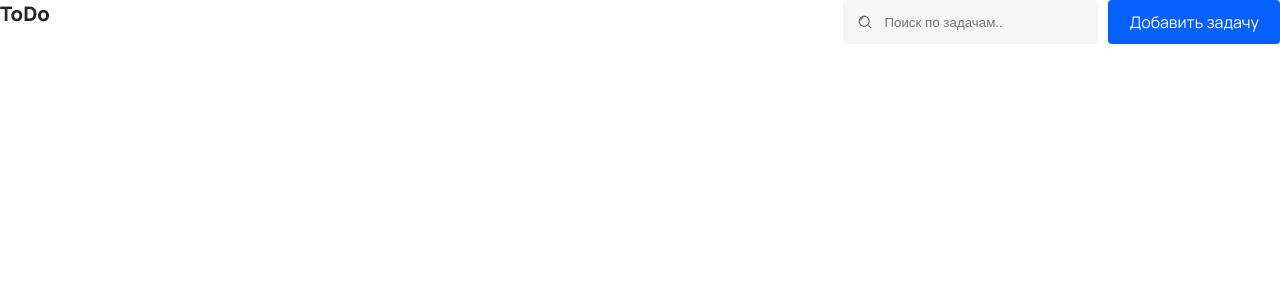
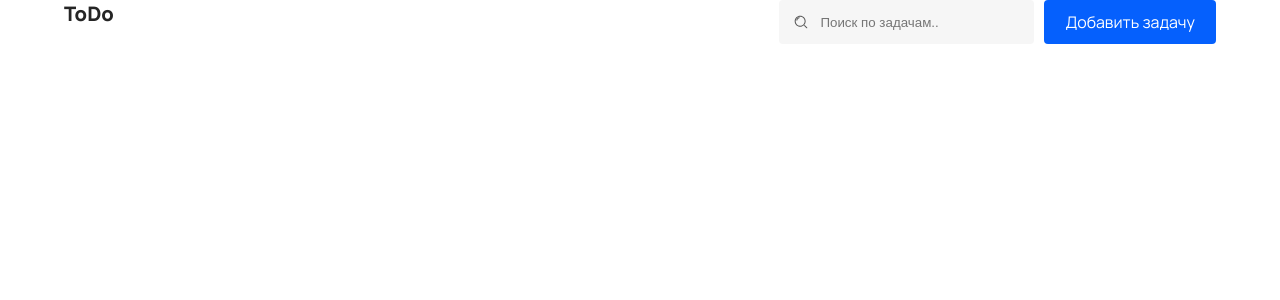
Before and after one commit to gartonot/todo-list-vue-3-ts, a Vue app: page / in a window 1280 px wide. Shown: the top 300 px of the page. Built offline with nearby package versions, Linux system fonts and the light colour scheme.

Commit message:
Added container style

```diff
--- a/src/assets/scss/global.scss
+++ b/src/assets/scss/global.scss
@@ -8,3 +8,18 @@ body {
   font-style: normal;
   font-weight: 400;
 }
+
+.container {
+  --padding-x: 24px;
+  max-width: 1435px;
+  width: 100%;
+  margin-inline: auto;
+  padding-inline: var(--padding-x);
+
+  @include media-mobile {
+    --padding-x: 128px;
+  }
+  @include media-tablet {
+    --padding-x: 64px;
+  }
+}
```
